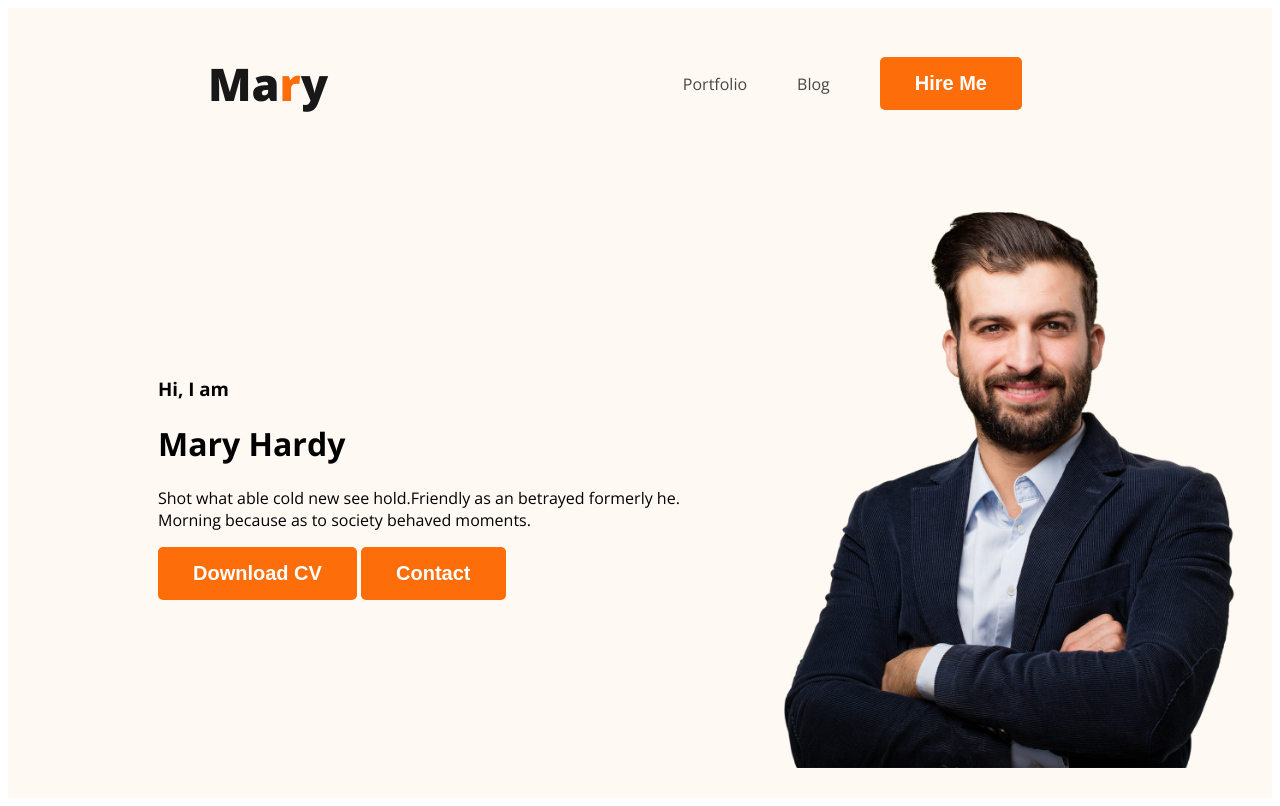
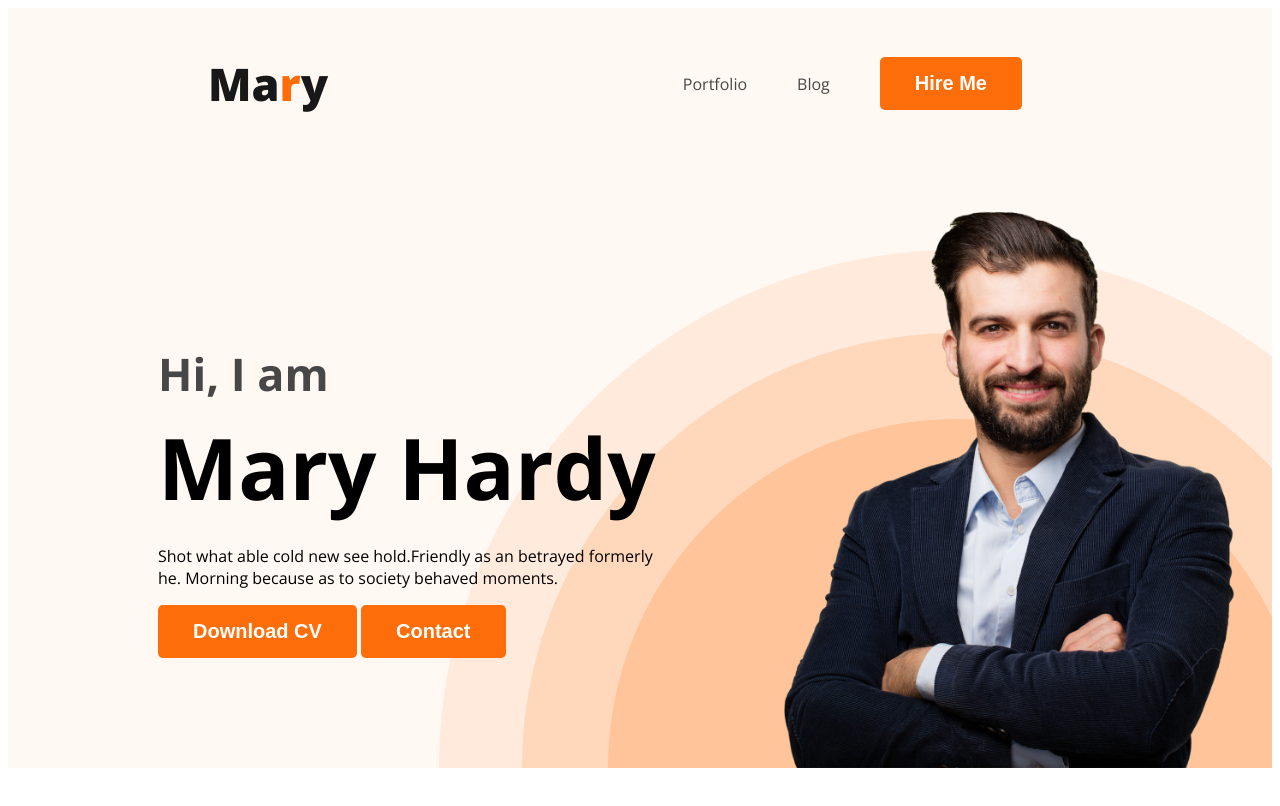
Before and after one commit to imashraf21/web-portfolio, a plain HTML site: page index.html in a window 1280 px wide. Drawn offline with nearby package versions, Linux system fonts and the light colour scheme.

Commit message:
header done

```diff
--- a/index.html
+++ b/index.html
@@ -22,10 +22,10 @@
             </ul>
         </nav>
         <div class="banner">
-            <div>
+            <div class="banner-content">
                 <h3 class="banner-greetings">Hi, I  am</h3>
                 <h1 class="banner-title">Mary Hardy</h1>
-                <p>Shot what able cold new see hold.Friendly as an betrayed formerly he. Morning because as to society behaved moments.</p>
+                <p class="banner-description">Shot what able cold new see hold.Friendly as an betrayed formerly he. Morning because as to society behaved moments.</p>
                 <button class="btn-primary">Download CV</button>
                 <button class="btn-primary">Contact</button>
             </div>
--- a/styles/portfolio.css
+++ b/styles/portfolio.css
@@ -50,14 +50,39 @@ nav a{
 /* Header related styles */
 .header {
     background-color: #FFF8F3;
+    background-image: url('../images/header_bg.png');
+    background-repeat: no-repeat;
+    background-position: bottom right;
 }
 
 .banner {
-    padding: 30px 30px 30px 150px;
+    padding: 30px 30px 0px 150px;
     display: flex;
     align-items: center;
+    justify-content: space-between;
+}
+
+.banner-content {
+    max-width: 500px;
 }
 
 .banner .profile-pic {
     width: 500px;
 }
+
+.banner-greetings {
+    font-size: 45px;
+    color: #474747;
+    margin-bottom: 0;
+}
+
+.banner-title {
+    font-size: 85px;
+    font-weight: 700;
+    margin-top: 5px;
+    margin-bottom: 20px;
+}
+
+/* Main section styles */
+
+/* About section styles */
```
